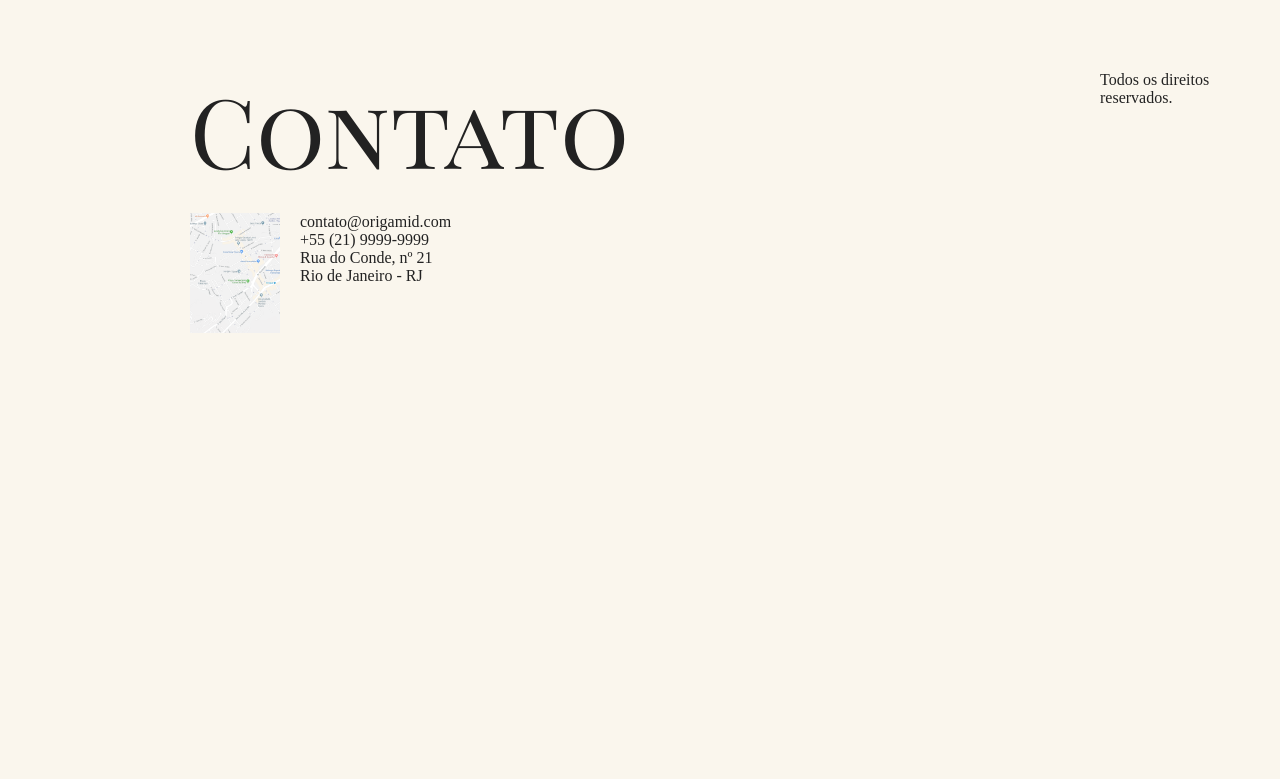
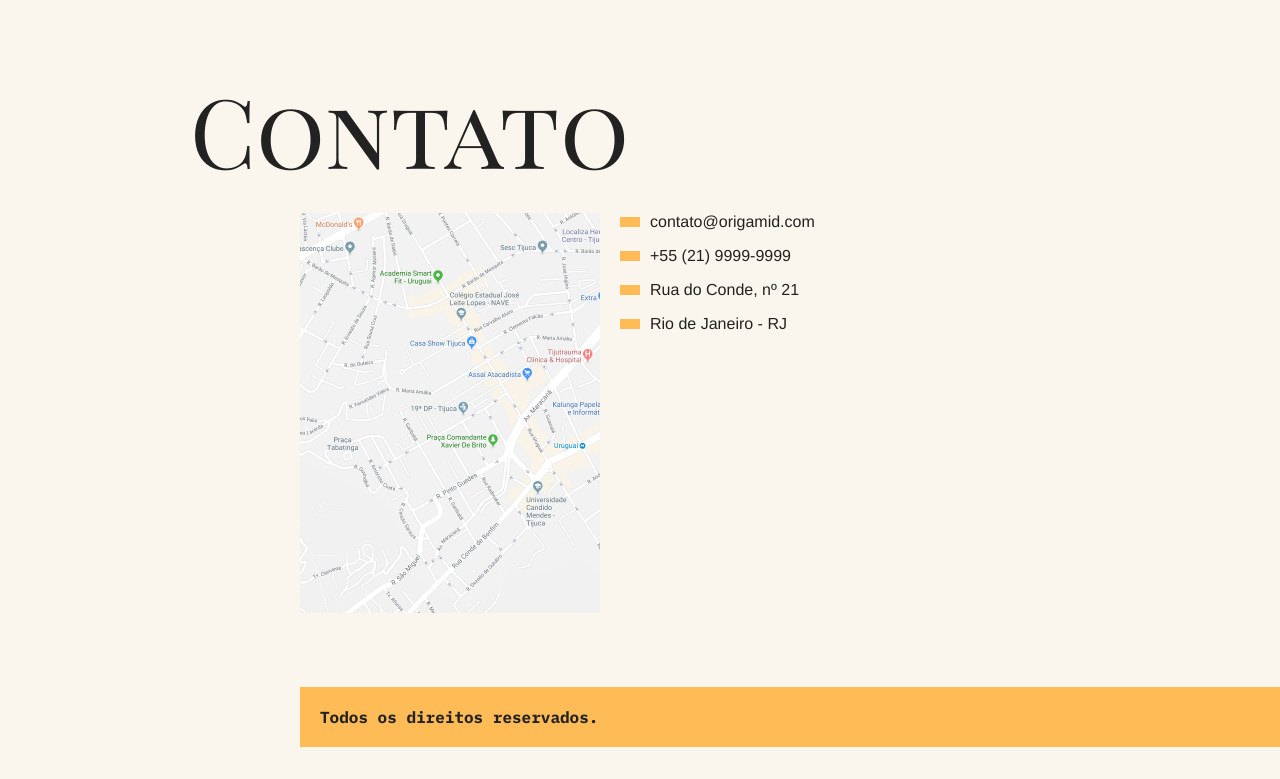
Before and after one commit to Keemluvr/animais-fantasticos, a plain HTML site: page index.html in a window 1280 px wide. Shown: the part 2906-3685 px from the top of the page. Before the commit the page ends 3313 px from the top, so only its background shows below. Drawn offline with Linux system fonts and the light colour scheme.

Commit message:
contato e footer estilizado

```diff
--- a/style/style.css
+++ b/style/style.css
@@ -159,3 +159,37 @@ body {
     margin-bottom: .5rem;
     margin-left: 30px;
 }
+
+.mapa {
+    grid-column: 2;
+}
+
+.dados {
+    grid-column: 3;
+}
+
+.dados li {
+    margin-bottom: 1rem;
+    font-family: Helvetica, Arial;
+}
+
+.dados li::before {
+    content: '';
+    display: inline-block;
+    width: 20px;
+    height: 10px;
+    margin-right: 10px;
+    background: #FB5;
+}
+
+.copy {
+    grid-column: 3 / 5;
+    margin-bottom: 2rem;
+    background: #FB5;
+}
+
+.copy p {
+    padding: 20px;
+    font-family: 'IBM Plex Mono', monospace;
+    font-weight: bold;
+}
```
